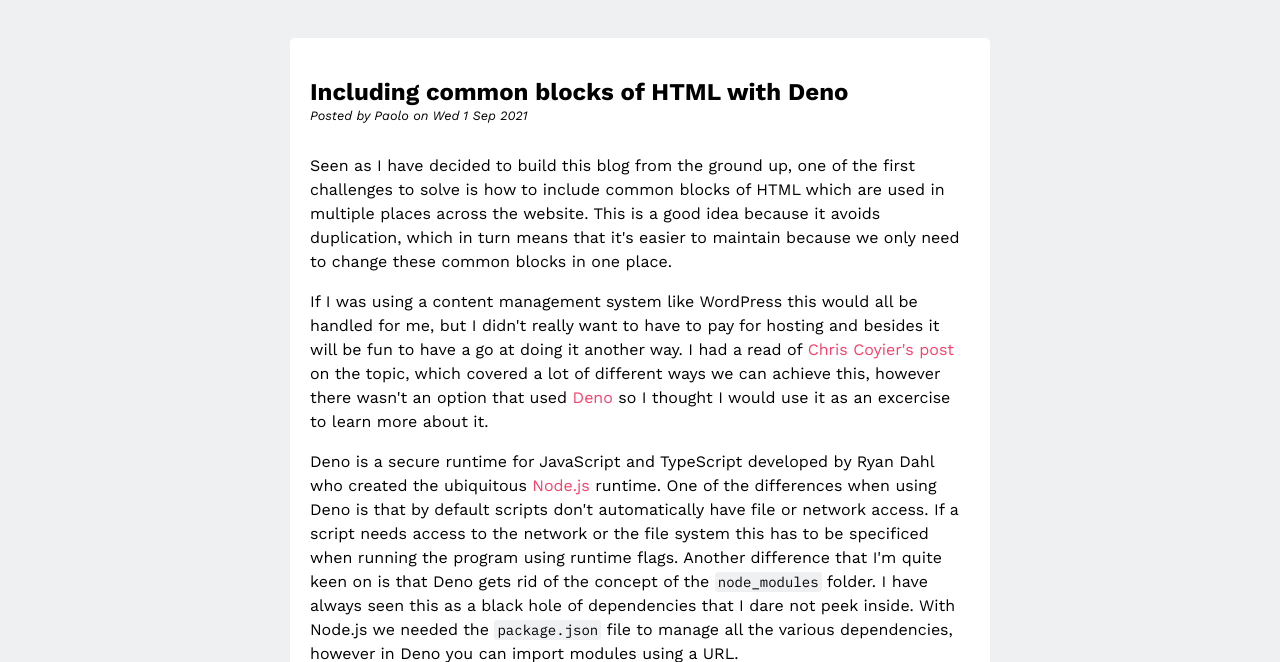
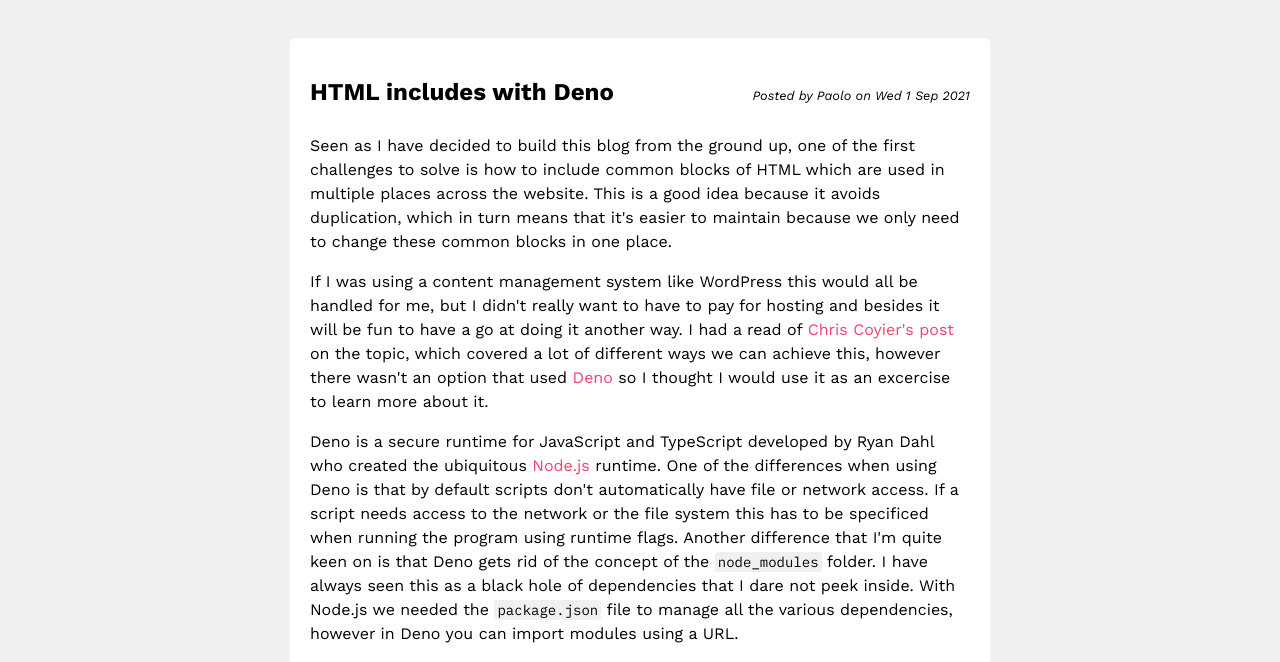
Before and after one commit to pdp2/itanglo-deno-ssg, a plain HTML site: page index.html in a window 1280 px wide. Shown: the part 125-787 px from the top of the page. Drawn offline with nearby package versions, Linux system fonts and the light colour scheme.

Commit message:
Update last post title

```diff
--- a/index.html
+++ b/index.html
@@ -30,7 +30,7 @@
     <main>
         <article>
             <header class="postHeader">
-                <h2>Including common blocks of HTML with Deno</h2>
+                <h2>HTML includes with Deno</h2>
                 <p class="postMeta">Posted by Paolo on Wed 1 Sep 2021</p>
             </header>
 
```
